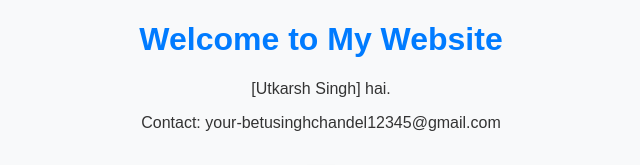
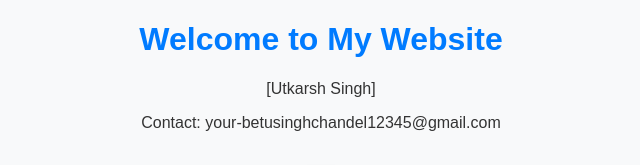
Before and after one commit to utkarsh516/Utkarsh-singh, a plain HTML site: page index.html in a window 1280 px wide. Shown: the top 165 px of the page, 319-959 px from the left. Drawn offline with Linux system fonts and the light colour scheme.

Commit message:
Update index.html

```diff
--- a/index.html
+++ b/index.html
@@ -13,7 +13,7 @@
 </head>
 <body>
     <h1>Welcome to My Website</h1>
-    <p>[Utkarsh Singh] hai.</p>
+    <p>[Utkarsh Singh]
     <p>Contact: your-betusinghchandel12345@gmail.com</p>
 
     <img src="1720365437807.jpg" alt="Utkarsh Singh">
```
